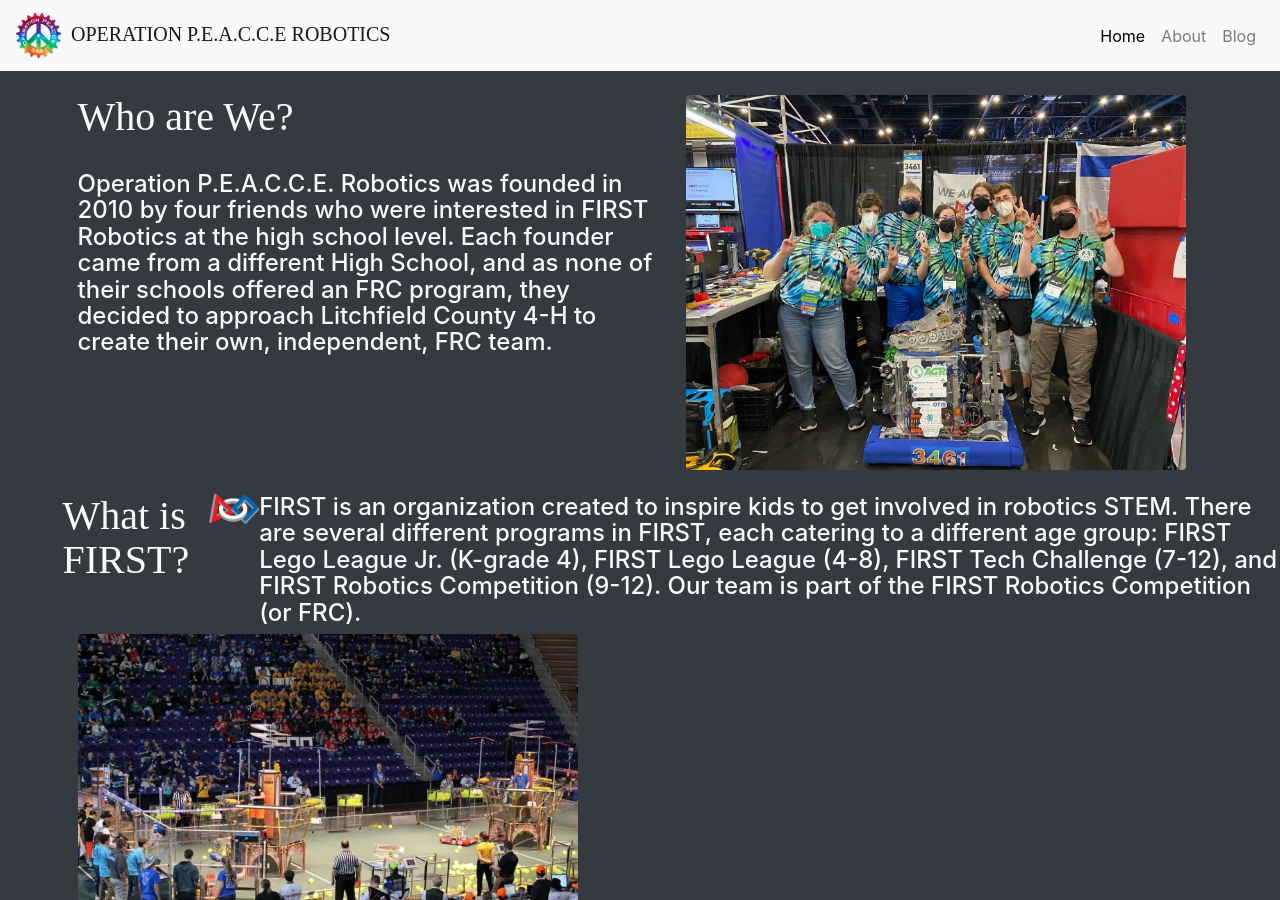
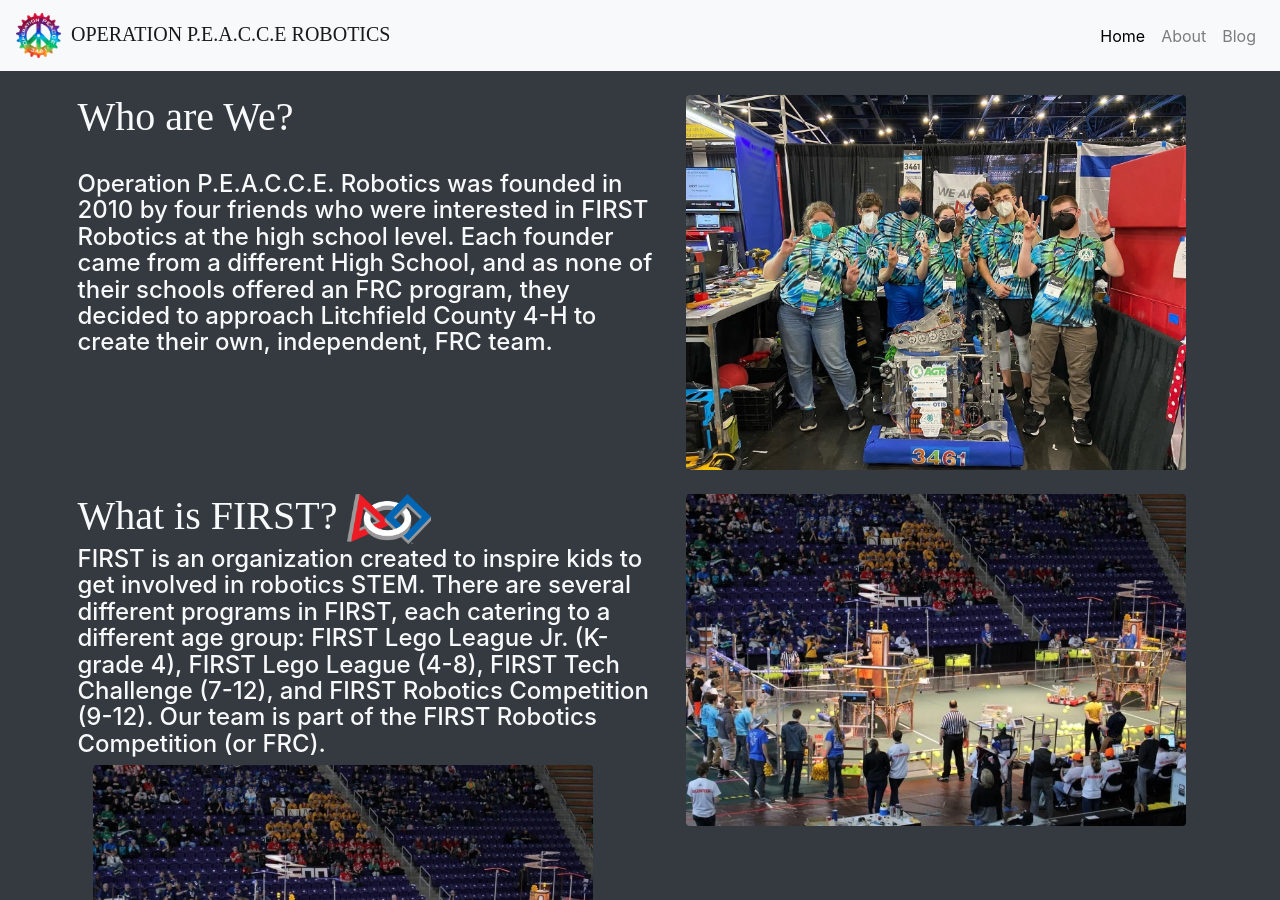
Before and after one commit to Operation-P-E-A-C-C-E-Robotics/Operation-P-E-A-C-C-E-Robotics.github.io, a Jekyll site: the page built from index.html, in a window 1280 px wide and 900 px high. Built offline with Jekyll 4.4.1, drawn with Linux system fonts in a browser that asks for light colours; nearby versions of some CDN libraries.

Commit message:
fixed maybe

```diff
--- a/index.html
+++ b/index.html
@@ -38,13 +38,15 @@
   <br>
 
   <div class="row bg-dark text-light" style="padding-left: 5%;">
-    <div style="display:flex"> <flex><h1 style="font-family: BankGothic;">What is FIRST?</h1></flex>
-      <flex><img src="/assets/images/FIRSTicon_RGB_withTM.png" style="width: 70px; padding-left: 20px;"></flex>
-      <br><h4>FIRST is an organization created to inspire kids to get involved in robotics STEM. There are several different programs in FIRST, each catering to a different age group: FIRST Lego League Jr. (K-grade 4), FIRST Lego League (4-8), FIRST Tech Challenge (7-12), and FIRST Robotics Competition (9-12). Our team is part of the FIRST Robotics Competition (or FRC).</h4>
+    <div class="col">
+      <div style="display:flex"> <h1 style="font-family: BankGothic;">What is FIRST?</h1>
+        <img src="/assets/images/FIRSTicon_RGB_withTM.png" style="height:50px; padding-left: 10px;">
+        <br>
+      </div>
+      <h4>FIRST is an organization created to inspire kids to get involved in robotics STEM. There are several different programs in FIRST, each catering to a different age group: FIRST Lego League Jr. (K-grade 4), FIRST Lego League (4-8), FIRST Tech Challenge (7-12), and FIRST Robotics Competition (9-12). Our team is part of the FIRST Robotics Competition (or FRC).</h4><div class="col-md"><img class="rounded img-fluid" src="/assets/images/FIRSTField.png" style="width:500px"></div>
     </div>
-    <div class="col-md"><img class="rounded img-fluid" src="/assets/images/FIRSTField.png" style="width:500px"></img></div>
+    <div class="col-md"><img class="rounded img-fluid" src="/assets/images/FIRSTField.png" style="width:500px"></div>
   </div>
-</div>
 <br>
 
 <!-- 4 Cards in between text and sponsors -->
```
